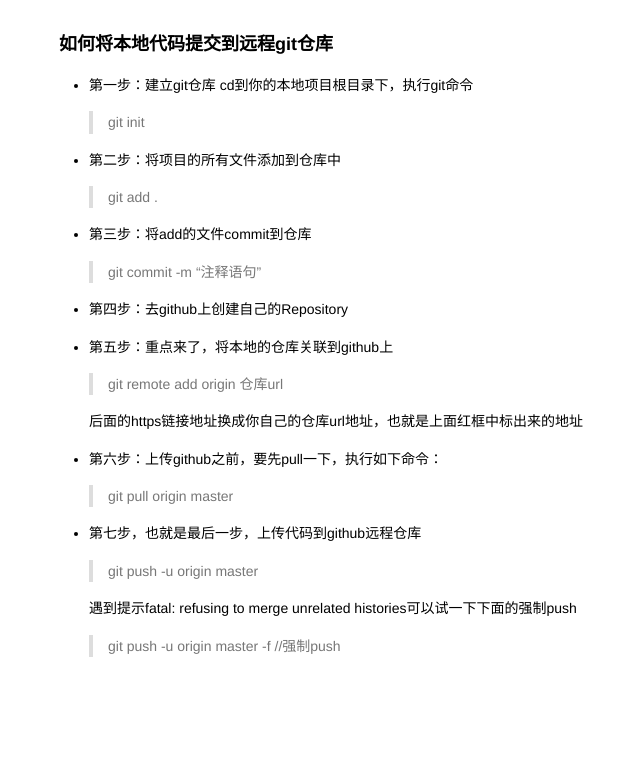
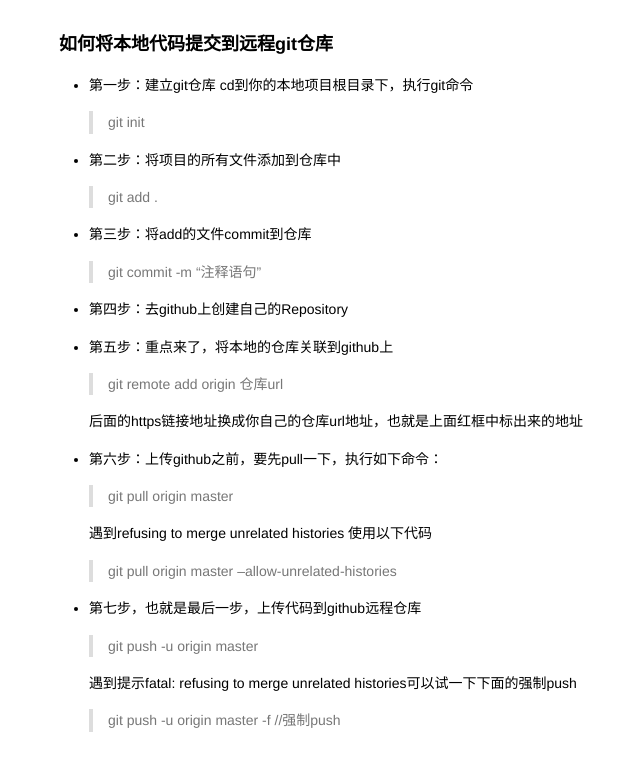
Before and after one commit to maweefeng/maweefeng.github.io, a Jekyll site: the page _posts/2018-01-03-如何将本地代码提交到远程git仓库.html, which Jekyll copies as it is, in a window 1280 px wide. Shown: the top 771 px of the page, without its empty margins (154-794 px from the left). Built offline with Jekyll 4.4.1, drawn with Linux system fonts in a browser that asks for light colours.

Commit message:
second commit

```diff
--- a/_posts/2018-01-03-如何将本地代码提交到远程git仓库.html
+++ b/_posts/2018-01-03-如何将本地代码提交到远程git仓库.html
@@ -335,6 +335,12 @@ cd到你的本地项目根目录下，执行git命令 </p>
 
 <blockquote>
 <p>git pull origin master</p>
+</blockquote>
+
+<p>遇到refusing to merge unrelated histories 使用以下代码  </p>
+
+<blockquote>
+<p>git pull origin master &ndash;allow-unrelated-histories</p>
 </blockquote></li>
 <li><p>第七步，也就是最后一步，上传代码到github远程仓库</p>
 
```
